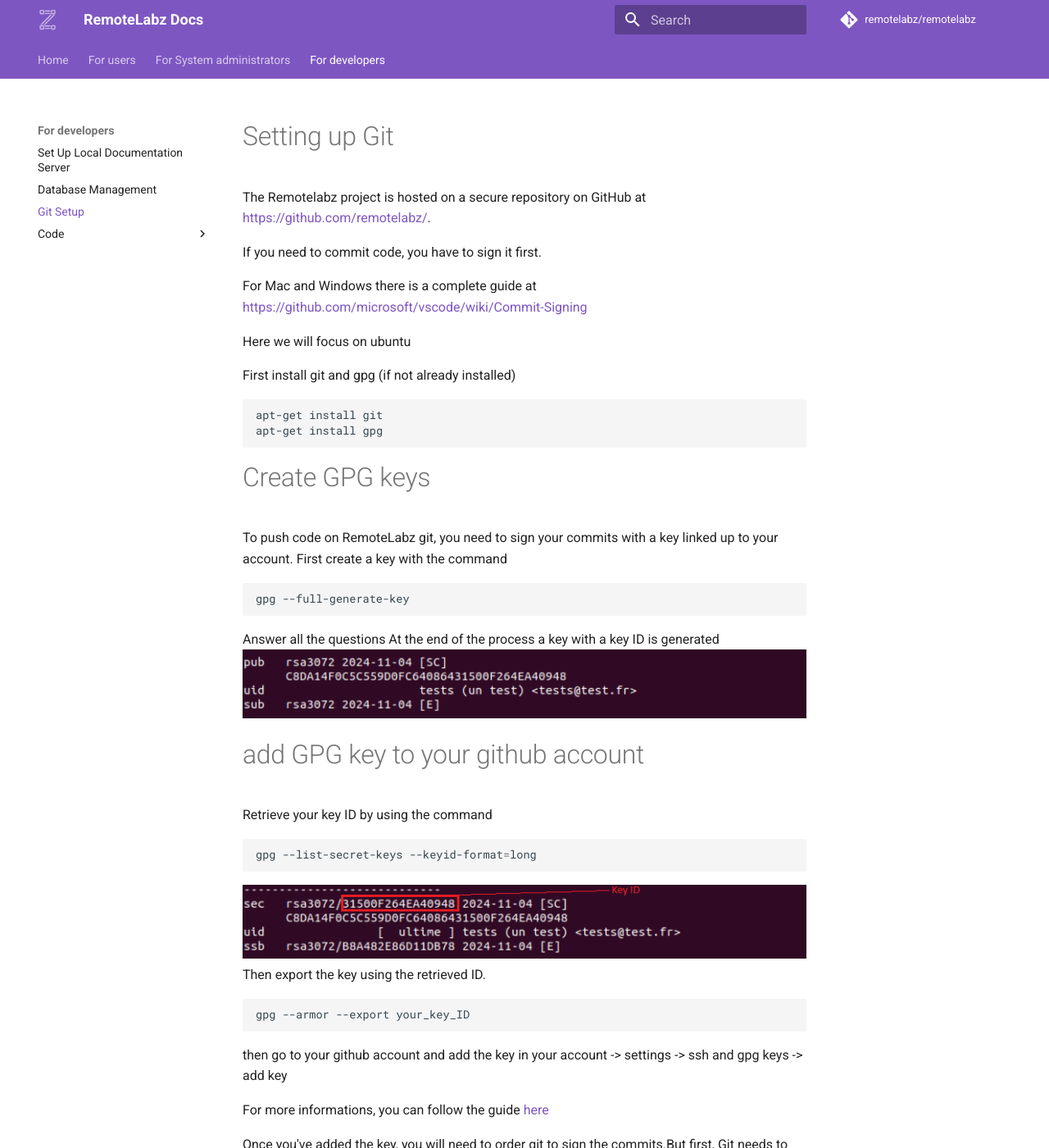
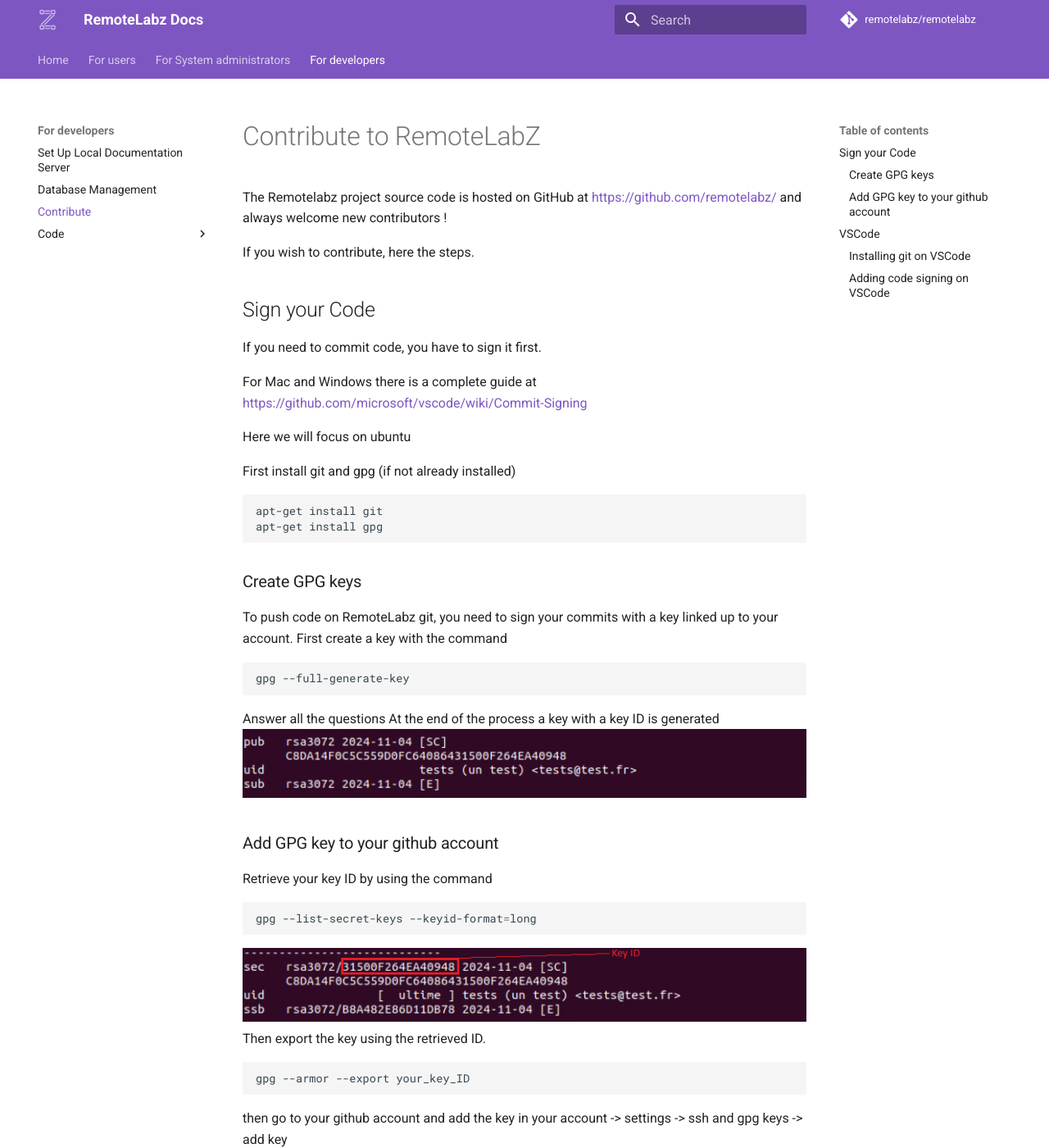
Before and after one commit to remotelabz/remotelabz-docs, an MkDocs documentation site: the page built from docs/developers/github_setup.md, in a window 1280 px wide and 1400 px high. Shown: the whole window at 82% size. Built offline with MkDocs 1.6.1 and Material for MkDocs 9.7.7, drawn with Linux system fonts in a browser that asks for light colours; comment, search, counter and statistics services are not loaded; some of the changed text lies outside the part shown.

Commit message:
Some modifications

````diff
--- a/docs/developers/github_setup.md
+++ b/docs/developers/github_setup.md
@@ -1,6 +1,10 @@
-#Setting up Git
+#Contribute to RemoteLabZ
 
-The Remotelabz project is hosted on a secure repository on GitHub at https://github.com/remotelabz/.
+The Remotelabz project source code is hosted on GitHub at https://github.com/remotelabz/ and always welcome new contributors !
+
+If you wish to contribute, here the steps.
+
+##Sign your Code
 
 If you need to commit code, you have to sign it first.
 
@@ -14,8 +18,7 @@ First install git and gpg (if not already installed)
 apt-get install git
 apt-get install gpg
 ```
-
-#Create GPG keys
+###Create GPG keys
 To push code on RemoteLabz git, you need to sign your commits with a key linked up to your account.
 First create a key with the command
 ```bash
@@ -25,7 +28,7 @@ Answer all the questions
 At the end of the process a key with a key ID is generated
 ![Screenshot](/images/Developers/git_images/gpg_key_generated.png)
 
-#add GPG key to your github account
+###Add GPG key to your github account
 Retrieve your key ID by using the command
 ```bash
 gpg --list-secret-keys --keyid-format=long
@@ -50,14 +53,14 @@ Then it must be told to use it when signing the commits
 ```bash
 git config --global commit.gpgsign true
 ```
-#VSCode
+##VSCode
 If you wish to use Git with github, you need to do the following.
 
-##installing git on VSCode
+###Installing git on VSCode
 
 On VSCode, go to plugins and install the Git Extension Pack.
 ![Screenshot](/images/Developers/git_images/vscode_git_add.png)
-##Adding code signing on VSCode
+###Adding code signing on VSCode
 
 Then, into settings, go to Extension->Git and tick the box `Git enable commit signing`
 ![Screenshot](/images/Developers/git_images/vscode_git_code_signing.png)
--- a/mkdocs.yml
+++ b/mkdocs.yml
@@ -29,7 +29,6 @@ nav:
             - Overview: users/Administrators/Administrators_overview.md
             - Laboratory: users/Administrators/Administrators_laboratory.md
             - Laboratory Creation Tutorial: users/Administrators/Administrators_lab-creation-tutorial.md
-            - Sandbox: users/Administrators/Administrators_sandbox.md
             - Group Management: users/Administrators/Administrators_group.md
             - 'Admin Area':
                - User Management: users/Administrators/Administrators_user.md
@@ -38,6 +37,7 @@ nav:
                - Hypervisors Management: users/Administrators/Administrators_hypervisors.md
                - Operating System Management: users/Administrators/Administrators_Operating_system.md
                - Device Template Management: users/Administrators/Administrators_Device_templates.md
+               - Sandbox: users/Administrators/Administrators_sandbox.md
                - Instance Management: users/Administrators/Administrators_Instance_management.md
                - Service Management: users/Administrators/Administrators_Service.md
                - Usage Management: users/Administrators/Administrators_resources_usages.md
@@ -57,7 +57,7 @@ nav:
     - 'For developers':
         - Set Up Local Documentation Server : developers/mkdocs.md
         - Database Management: developers/Database.md
-        - Git Setup: developers/github_setup.md
+        - Contribute: developers/github_setup.md
         - 'Code':
             - Code Organization: developers/vscode.md
             - 'Front':
````
Also changed, not shown: docs/users/Administrators/Administrators_Operating_system.md (+1 -1 lines), docs/users/Administrators/Administrators_group.md (+1 -1 lines).
